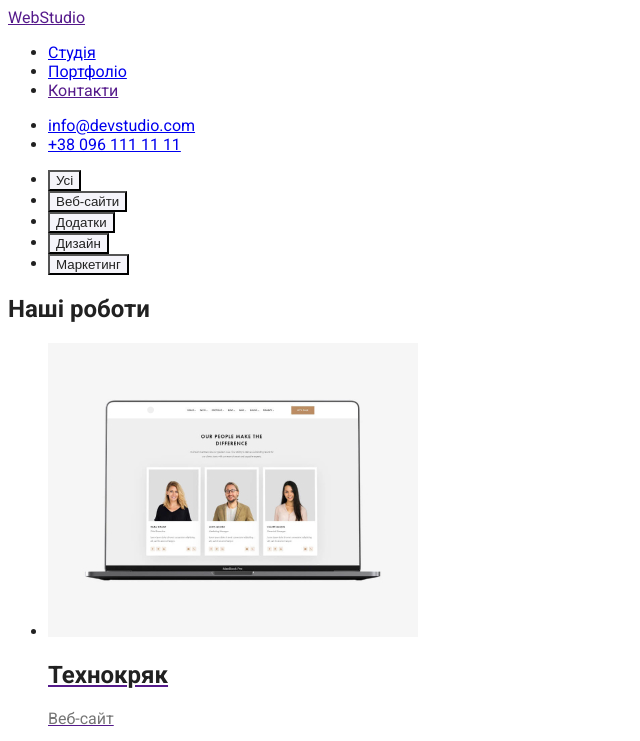
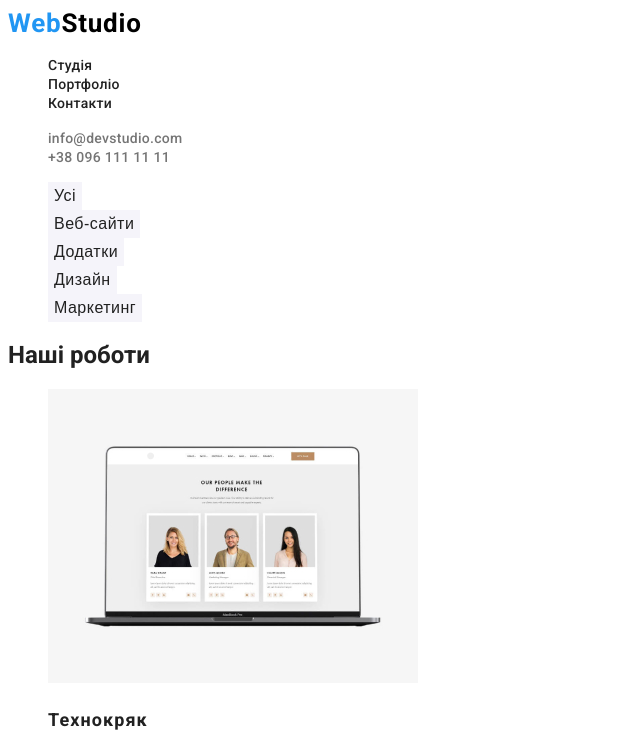
Before and after one commit to Thonatosss/goit-markup-hw-02, a plain HTML site: page portfolio.html in a window 1280 px wide. Shown: the top 741 px of the page, without its empty margins (0-640 px from the left). Drawn offline with Linux system fonts and the light colour scheme.

Commit message:
Зробив портфоліо

```diff
--- a/css/styles.css
+++ b/css/styles.css
@@ -23,26 +23,6 @@ body {
   letter-spacing: 0.02em;
 
 }
-
-.filters button:hover,
-button:focus {
-  background-color: var(--accent-color);
-  color: var(--primary-text-color);
-}
-
-.filters button {
-  color: var(--primary-text-color);
-  background-color: var(--button-backround-color);
-  cursor: pointer;
-}
-
-.list-item h2 {
-  color: var(--primary-text-color);
-}
-.list-item p {
-  color: var(--secondary-text-color);
-}
-
 .list{
   list-style: none;
 }
@@ -138,3 +118,37 @@ letter-spacing: 0.03em;
 
   color: #FFFFFF;
 }
+/* портфоліо */
+
+.filters button:hover,
+button:focus {
+  background-color: var(--accent-color);
+  color:#FFFFFF;
+}
+
+.filters button {
+  color: var(--primary-text-color);
+  background-color: var(--button-backround-color);
+  cursor: pointer;
+  font-weight: 500;
+  font-size: 16px;
+  line-height: 1.62;
+  border-width: 0;
+
+  text-align: center;
+  letter-spacing: 0.03em;
+}
+.list-item a>h2{
+  font-size: 18px;
+  line-height: 2;
+  color:var(--primary-text-color);
+
+  letter-spacing: 0.06em;
+}
+.list-item a>p{
+  font-size: 16px;
+  line-height: 1.88;
+  color: var(--secondary-text-color);
+  letter-spacing: 0.03em;
+
+}
--- a/portfolio.html
+++ b/portfolio.html
@@ -13,23 +13,26 @@
   </head>
   <body>
     <header class="header">
-      <a href="">WebStudio</a>
+      <a href="" class="logo links"><span class="logo-web">Web</span><span class="logo-studio">Studio</span></a>
 
-      <nav>
-        <ul>
-          <li><a href="./index.html">Студія</a></li>
-          <li><a href="./portfolio.html">Портфоліо</a></li>
-          <li><a href="">Контакти</a></li>
+      <nav class="navigation">
+          <ul class="list">
+              <li><a href="" class="navigation-link links">Студія</a></li>
+              <li><a href="./portfolio.html" class="navigation-link links">Портфоліо</a></li>
+              <li><a href="" class="navigation-link links">Контакти</a></li>
           </ul>
+
       </nav>
 
-      <ul>
-        <li><a href="mailto:info@devstudio.com">info@devstudio.com </a></li>
-        <li><a href="tel:+380961111111 ">+38 096 111 11 11 </a></li>
+      <ul class="adress list links">
+          <li><a href="mailto:info@devstudio.com" class="adress-link links">info@devstudio.com</a></li>
+          <li><a href="tel:+380961111111" class="adress-link links">+38 096 111 11 11 </a></li>
       </ul>
+
+
   </header>
     <!-- фільтри -->
-    <ul class="filters">
+    <ul class="filters list">
       <li><button type="button">Усі</button></li>
       <li><button type="button">Веб-сайти</button></li>
       <li><button type="button">Додатки</button></li>
@@ -41,9 +44,9 @@
     <main>
       <section class="main-section">
         <h1>Наші роботи</h1>
-        <ul class="main-section-list">
+        <ul class="main-section-list list">
           <li class="list-item">
-            <a href="">
+            <a class="links" href="">
               <img
                 src="./images/Portfolio/tech-crack.jpg"
                 alt="Ноутбук"
@@ -55,7 +58,7 @@
             </a>
           </li>
           <li class="list-item">
-            <a href="">
+            <a class="links" href="">
               <img
                 src="./images/Portfolio/poster.jpg"
                 alt="Постер з баскетболістами"
@@ -67,7 +70,7 @@
             </a>
           </li>
           <li class="list-item">
-            <a href="">
+            <a class="links" href="">
               <img
                 src="./images/Portfolio/sea-food.jpg"
                 alt="лого ресторану морської їжі"
@@ -79,7 +82,7 @@
             </a>
           </li>
           <li class="list-item">
-            <a href="">
+            <a class="links" href="">
               <img
                 src="./images/Portfolio/project-prime.jpg"
                 alt="навушники"
@@ -91,7 +94,7 @@
             </a>
           </li>
           <li class="list-item">
-            <a href="">
+            <a class="links" href="">
               <img
                 src="./images/Portfolio/project-boxes.jpg"
                 alt="дві коробки"
@@ -103,7 +106,7 @@
             </a>
           </li>
           <li class="list-item">
-            <a href="">
+            <a class="links" href="">
               <img
                 src="./images/Portfolio/inspiration.jpg"
                 alt="моноблок"
@@ -115,7 +118,7 @@
             </a>
           </li>
           <li class="list-item">
-            <a href="">
+            <a class="links" href="">
               <img
                 src="./images/Portfolio/limited-edition.jpg"
                 alt="книга"
@@ -127,7 +130,7 @@
             </a>
           </li>
           <li class="list-item">
-            <a href="">
+            <a class="links" href="">
               <img
                 src="./images/Portfolio/project-lab.jpg"
                 alt="бірка"
@@ -139,7 +142,7 @@
             </a>
           </li>
           <li class="list-item">
-            <a href="">
+            <a class="links" href="">
               <img
                 src="./images/Portfolio/growing.jpg"
                 alt="руки, які пишуть текст на ноутбуці"
@@ -153,28 +156,26 @@
         </ul>
       </section>
     </main>
+
+
       <footer>
-      <a href="" lang="en">WebStudio</a>
-
+        <a href="" lang="en" class="logo links"><span class="logo-web">Web</span><span class="logo-studio">Studio</span></a>
         <address>
-        <ul>
+            <ul class="footer-adress list"  >
                 <li>
-            <a
-              href="https://www.google.com/maps/d/u/0/viewer?mid=10uSM3H-mIU3GznYo2szRIEphczw&hl=en_US&ll=50.42664350267667%2C30.543007486861583&z=16"
-              target="_blank"
-              rel="noopener noreferrer"
-              >м. Київ, пр-т Лесі Українки, 26</a
-            >
+                    <a class="footer-location links" href="https://www.google.com/maps/d/u/0/viewer?mid=10uSM3H-mIU3GznYo2szRIEphczw&hl=en_US&ll=50.42664350267667%2C30.543007486861583&z=16" target="_blank" rel="noopener noreferrer" >м. Київ, пр-т Лесі Українки, 26</a>
                 </li>
 
                 <li>
-            <a href="tel:+380961111111 ">+38 096 111 11 11 </a>
+                    <a class="footer-tel links" href="tel:+380961111111 ">+38 096 111 11 11 </a>
                 </li>
                 <li>
-            <a href="mailto:info@devstudio.com">info@devstudio.com </a>
+                    <a class="footer-mail links" href="mailto:info@devstudio.com">info@devstudio.com </a>
                 </li>
             </ul>
         </address>
+
+
       </footer>
   </body>
 </html>
```
Lines whose indentation alone changed are shown as unchanged.
